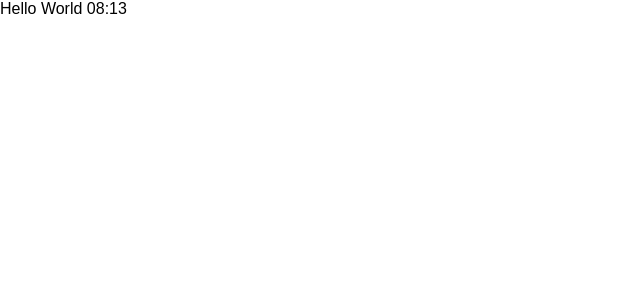
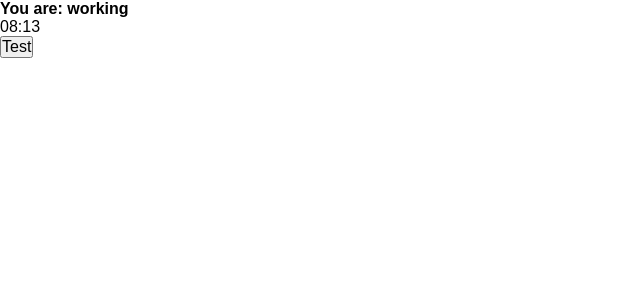
Before and after one commit to CaioCeretta/pomodoro-react, a React (Create React App) app: page / in a window 1280 px wide. Shown: the top 300 px of the page, without its empty margins (0-640 px from the left). Built offline with nearby package versions, Linux system fonts and the light colour scheme.

Commit message:
Created the button and the timer component

```diff
--- /dev/null
+++ b/src/components/button.tsx
@@ -0,0 +1,15 @@
+import React from 'react';
+
+interface ButtonProps {
+  text: string;
+  onClick?: () => void;
+  className?: string;
+}
+
+export function Button(props: ButtonProps): JSX.Element {
+  return (
+    <button onClick={props.onClick} className={props.className}>
+      {props.text}
+    </button>
+  );
+}
--- a/src/components/pomodoroTimer.tsx
+++ b/src/components/pomodoroTimer.tsx
@@ -1,6 +1,8 @@
 import React from 'react';
 import { useInterval } from '../hooks/useInterval';
 import { secondsToTime } from '../utils/secondsToTime';
+import { Button } from './button';
+import { Timer } from './timer';
 
 interface PomodoroProps {
   defaultPomodoroTime: number;
@@ -13,5 +15,11 @@
     setMainTime(mainTime - 1);
   }, 1000);
 
-  return <div>Hello World {secondsToTime(mainTime)}</div>;
+  return (
+    <div className="pomodoro">
+      <h2>You are: working</h2>
+      <Timer mainTime={mainTime} />
+      <Button text="Test" onClick={() => console.log(1)}></Button>
+    </div>
+  );
 }
--- /dev/null
+++ b/src/components/timer.tsx
@@ -0,0 +1,10 @@
+import React from 'react';
+import { secondsToTime } from '../utils/secondsToTime';
+
+interface TimerProps {
+  mainTime: number;
+}
+
+export function Timer(props: TimerProps): JSX.Element {
+  return <div className="timer">{secondsToTime(props.mainTime)}</div>;
+}
```
